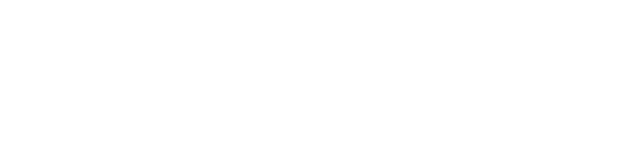
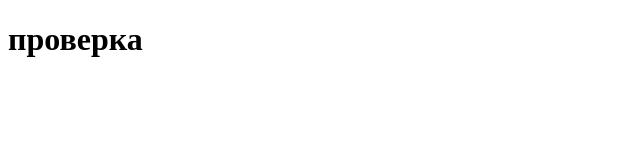
Before and after one commit to Pzqu/LessonGitRepositories, a plain HTML site: page index.html in a window 1280 px wide. Shown: the whole page, without its empty margins (0-640 px from the left). Drawn offline with Linux system fonts and the light colour scheme.

Commit message:
сверстана на звголоволог

```diff
--- a/index.html
+++ b/index.html
@@ -8,6 +8,10 @@
   <title>Document</title>
 </head>
 <body>
-
+  <div>
+    <h1>
+      проверка
+    </h1>
+  </div>
 </body>
 </html>
```
